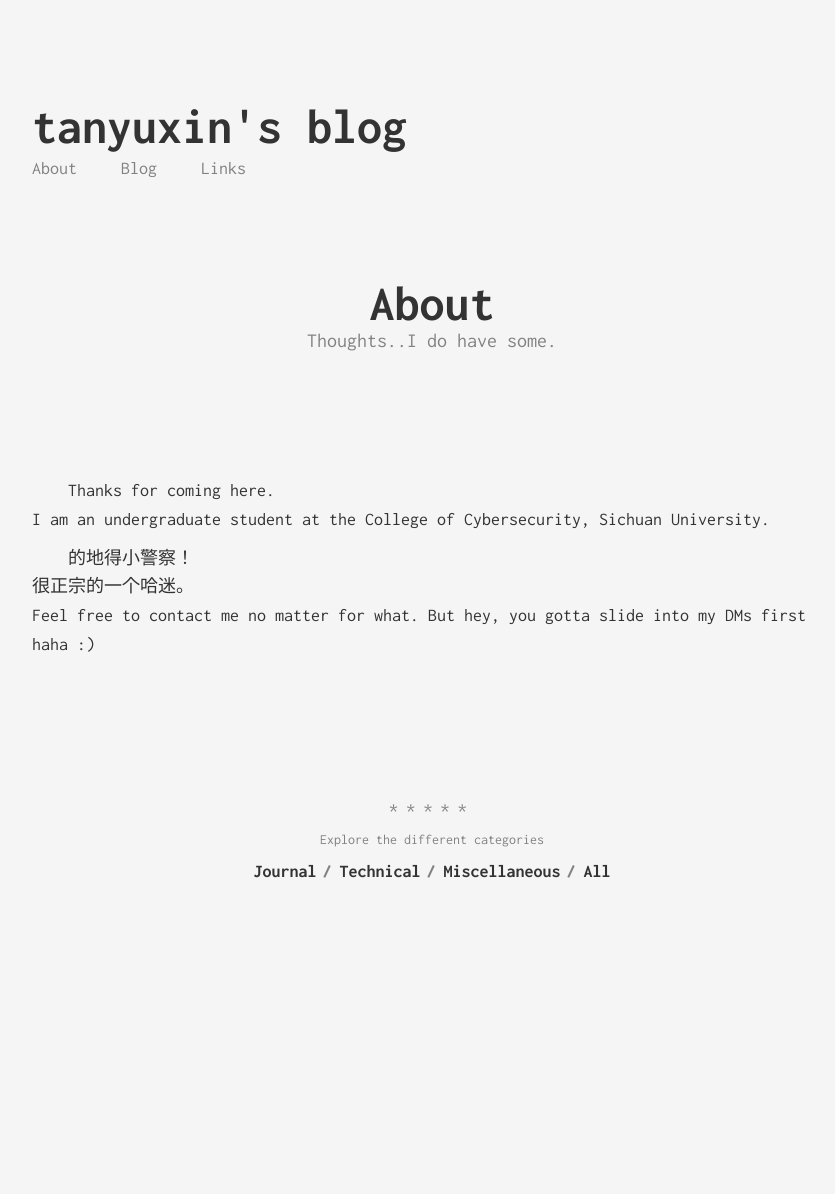
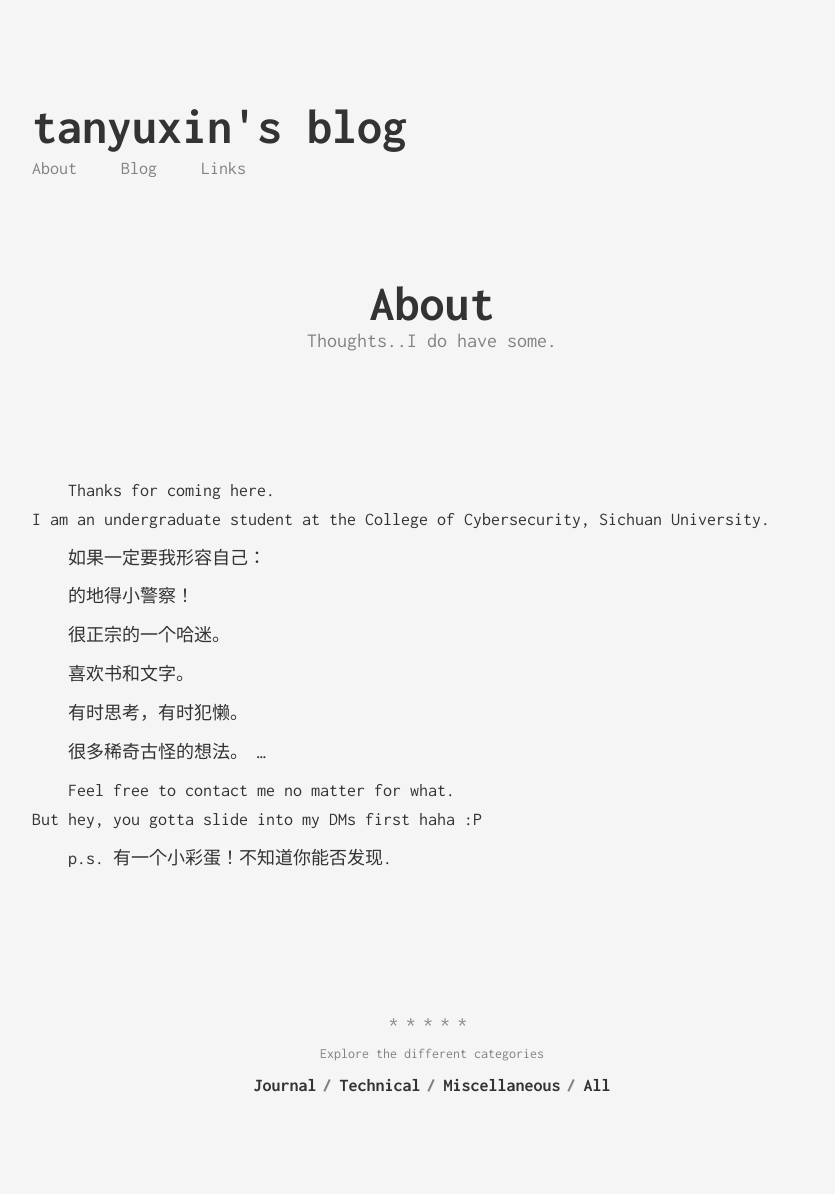
Before and after one commit to x1in-rain/x1in-rain.github.io, a Jekyll site: the page built from about.md, in a window 1280 px wide. Shown: the whole page, without its empty margins (208-1043 px from the left). Built offline with Jekyll 4.4.1, drawn with Linux system fonts in a browser that asks for light colours; before the commit the page ends 980 px from its top, so only the background shows below that.

Commit message:
Update about.md
新增个人描述

```diff
--- a/about.md
+++ b/about.md
@@ -8,7 +8,20 @@ permalink: /about/
 Thanks for coming here.
 I am an undergraduate student at the College of Cybersecurity, Sichuan University.
 
+如果一定要我形容自己：
+
 的地得小警察！
+
 很正宗的一个哈迷。
+
+喜欢书和文字。
+
+有时思考，有时犯懒。
+
+很多稀奇古怪的想法。
+...
+
 Feel free to contact me no matter for what.
-But hey, you gotta slide into my DMs first haha :)
+But hey, you gotta slide into my DMs first haha :P
+
+p.s. 有一个小彩蛋！不知道你能否发现.
```
